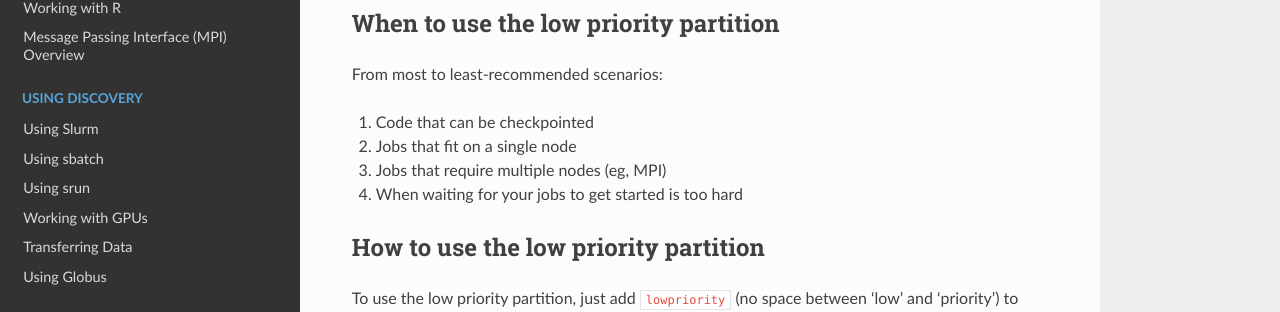
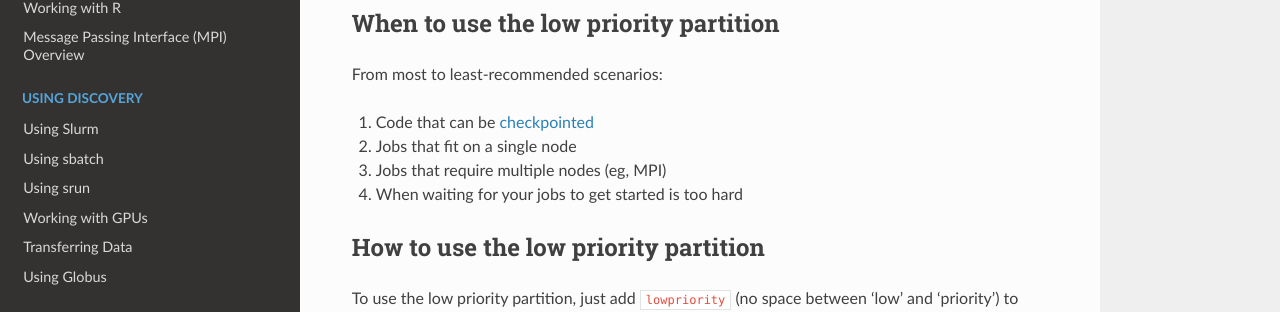
Before and after one commit to northeastern-rc/rc-public-documentation, a Sphinx documentation site: the page built from docs/source/hardware/lowpriority.rst, in a window 1280 px wide and 900 px high. Shown: the part 402-714 px from the top of the window. Built offline with Sphinx 7.4.7 and the Read the Docs theme 2.0.0, drawn with Linux system fonts in a browser that asks for light colours; some of the changed lines change nothing that is shown.

Commit message:
Addressing Mariana's comment

```diff
--- a/docs/source/hardware/lowpriority.rst
+++ b/docs/source/hardware/lowpriority.rst
@@ -18,7 +18,7 @@ When to use the low priority partition
 
 From most to least-recommended scenarios:
 
-1. Code that can be checkpointed
+1. Code that can be `checkpointed <https://rc-docs.northeastern.edu/en/latest/best-practices/checkpointing.html?highlight=array#gromacs-checkpointing-example>`_
 2. Jobs that fit on a single node
 3. Jobs that require multiple nodes (eg, MPI)
 4. When waiting for your jobs to get started is too hard
```
